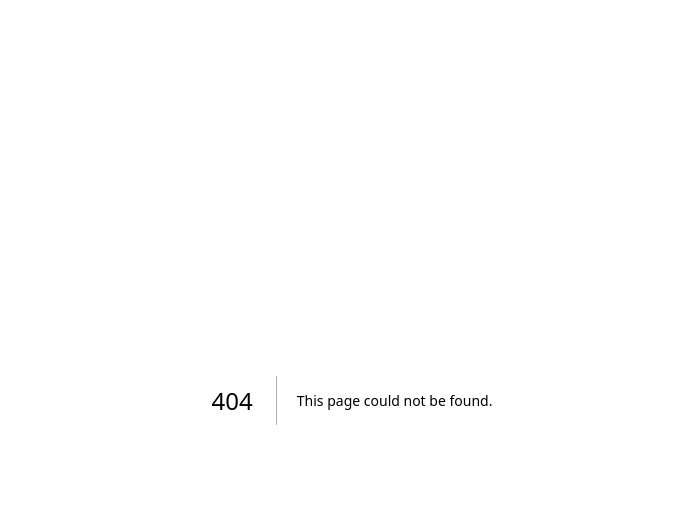
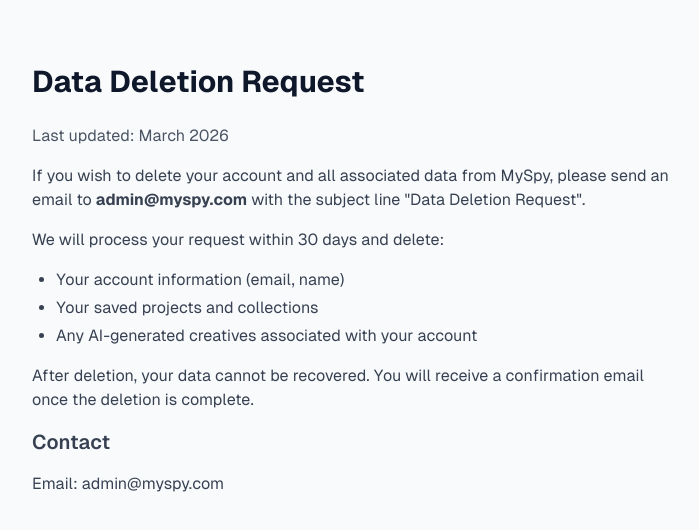
Before and after one commit to gravnis/myspy, a Next.js app: page /data-deletion in a window 1280 px wide. Before the commit this address had no page. Shown: the top 530 px of the page, without its empty margins (288-987 px from the left). Built offline with nearby package versions, Linux system fonts and the light colour scheme.

Commit message:
Add data deletion page and app icon for FB review
Co-Authored-By: Claude Opus 4.6 <noreply@anthropic.com>

```diff
--- /dev/null
+++ b/src/app/data-deletion/page.tsx
@@ -0,0 +1,31 @@
+export default function DataDeletionPage() {
+  return (
+    <div className="max-w-2xl mx-auto py-16 px-4">
+      <h1 className="text-3xl font-bold mb-6">Data Deletion Request</h1>
+      <p className="text-gray-600 mb-4">Last updated: March 2026</p>
+
+      <div className="space-y-4 text-gray-700">
+        <p>
+          If you wish to delete your account and all associated data from MySpy,
+          please send an email to <strong>admin@myspy.com</strong> with the subject
+          line &quot;Data Deletion Request&quot;.
+        </p>
+
+        <p>We will process your request within 30 days and delete:</p>
+        <ul className="list-disc pl-6 space-y-1">
+          <li>Your account information (email, name)</li>
+          <li>Your saved projects and collections</li>
+          <li>Any AI-generated creatives associated with your account</li>
+        </ul>
+
+        <p>
+          After deletion, your data cannot be recovered. You will receive a
+          confirmation email once the deletion is complete.
+        </p>
+
+        <h2 className="text-xl font-semibold mt-6">Contact</h2>
+        <p>Email: admin@myspy.com</p>
+      </div>
+    </div>
+  );
+}
```
Also changed, not shown: public/icon-1024.png (added).
